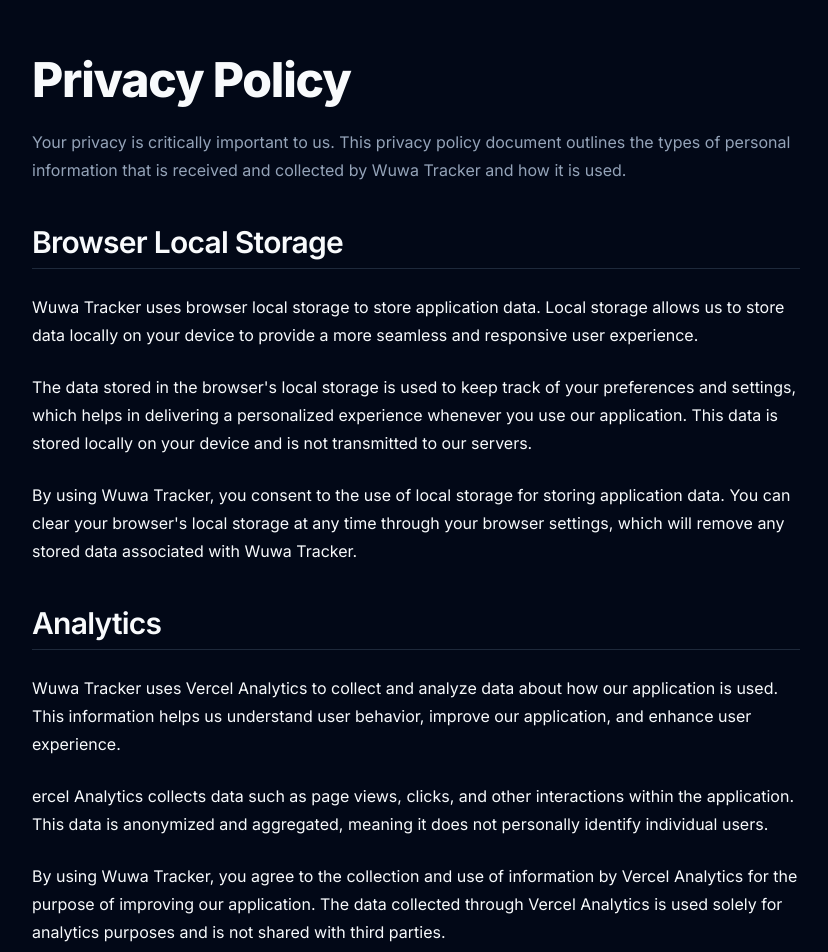
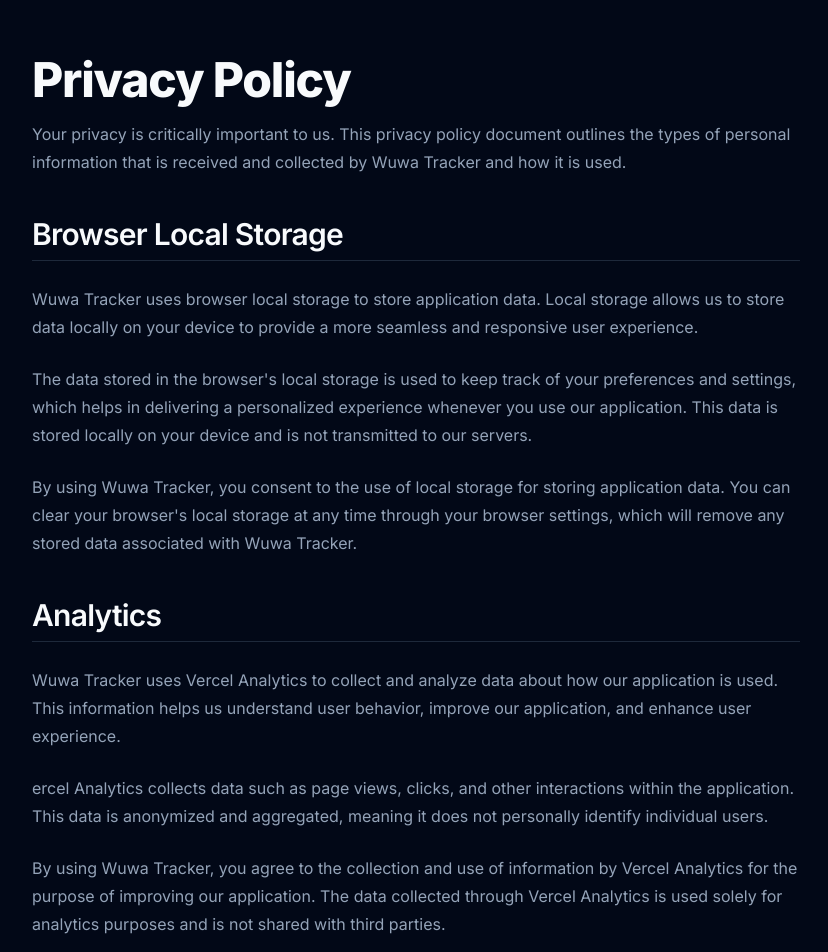
Before and after one commit to Luzefiru/wuwatracker, a Next.js app: page /privacy-policy in a window 1280 px wide. Shown: the part 80-1032 px from the top of the page, without its empty margins (224-1052 px from the left). Built offline with nearby package versions, Linux system fonts and the light colour scheme; what @shrutibalasa/tailwind-grid-auto-fit would draw is missing.

Commit message:
style: improve readability of text sections

```diff
--- a/src/app/import/page.tsx
+++ b/src/app/import/page.tsx
@@ -13,7 +13,7 @@ export default function Import() {
   };
 
   return (
-    <div className="flex flex-col h-full w-full gap-3">
+    <div className="flex flex-col h-full w-full gap-3 max-w-screen-lg justify-self-center">
       <div className="flex flex-col md:flex-row justify-between items-center gap-4 text-center sm:text-start">
         <div>
           <h2 className="scroll-m-20 text-2xl md:text-3xl font-semibold tracking-tight pb-2">
--- a/src/app/layout.tsx
+++ b/src/app/layout.tsx
@@ -32,7 +32,7 @@ export default function RootLayout({
           <div className="flex min-h-screen w-full flex-col bg-accent dark:bg-background">
             <Header />
             <main className="flex justify-center w-full h-full my-10">
-              <div className="w-full h-full px-3 sm:px-10 max-w-screen-desktop ">
+              <div className="w-full h-full px-3 sm:px-10 max-w-screen-desktop grid">
                 {children}
               </div>
             </main>
--- a/src/app/privacy-policy/page.tsx
+++ b/src/app/privacy-policy/page.tsx
@@ -14,7 +14,7 @@ export default function PrivacyPolicy() {
           <h1 className="scroll-m-20 text-4xl font-extrabold tracking-tight lg:text-5xl">
             Privacy Policy
           </h1>
-          <p className="leading-7 text-muted-foreground [&:not(:first-child)]:mt-6">
+          <p className="leading-7 dark:text-muted-foreground [&:not(:first-child)]:mt-4">
             Your privacy is critically important to us. This privacy policy
             document outlines the types of personal information that is received
             and collected by Wuwa Tracker and how it is used.
@@ -23,18 +23,18 @@ export default function PrivacyPolicy() {
         <h2 className="mt-10 scroll-m-20 border-b pb-2 text-3xl font-semibold tracking-tight transition-colors first:mt-0">
           Browser Local Storage
         </h2>
-        <p className="leading-7 [&:not(:first-child)]:mt-6">
+        <p className="leading-7 [&:not(:first-child)]:mt-6 dark:text-muted-foreground">
           Wuwa Tracker uses browser local storage to store application data.
           Local storage allows us to store data locally on your device to
           provide a more seamless and responsive user experience.
         </p>
-        <p className="leading-7 [&:not(:first-child)]:mt-6">
+        <p className="leading-7 [&:not(:first-child)]:mt-6 dark:text-muted-foreground">
           The data stored in the browser&apos;s local storage is used to keep
           track of your preferences and settings, which helps in delivering a
           personalized experience whenever you use our application. This data is
           stored locally on your device and is not transmitted to our servers.
         </p>
-        <p className="leading-7 [&:not(:first-child)]:mt-6">
+        <p className="leading-7 [&:not(:first-child)]:mt-6 dark:text-muted-foreground">
           By using Wuwa Tracker, you consent to the use of local storage for
           storing application data. You can clear your browser&apos;s local
           storage at any time through your browser settings, which will remove
@@ -43,17 +43,17 @@ export default function PrivacyPolicy() {
         <h2 className="mt-10 scroll-m-20 border-b pb-2 text-3xl font-semibold tracking-tight transition-colors first:mt-0">
           Analytics
         </h2>
-        <p className="leading-7 [&:not(:first-child)]:mt-6">
+        <p className="leading-7 [&:not(:first-child)]:mt-6 dark:text-muted-foreground">
           Wuwa Tracker uses Vercel Analytics to collect and analyze data about
           how our application is used. This information helps us understand user
           behavior, improve our application, and enhance user experience.
         </p>
-        <p className="leading-7 [&:not(:first-child)]:mt-6">
+        <p className="leading-7 [&:not(:first-child)]:mt-6 dark:text-muted-foreground">
           ercel Analytics collects data such as page views, clicks, and other
           interactions within the application. This data is anonymized and
           aggregated, meaning it does not personally identify individual users.
         </p>
-        <p className="leading-7 [&:not(:first-child)]:mt-6">
+        <p className="leading-7 [&:not(:first-child)]:mt-6 dark:text-muted-foreground">
           By using Wuwa Tracker, you agree to the collection and use of
           information by Vercel Analytics for the purpose of improving our
           application. The data collected through Vercel Analytics is used
@@ -62,7 +62,7 @@ export default function PrivacyPolicy() {
         <h2 className="mt-10 scroll-m-20 border-b pb-2 text-3xl font-semibold tracking-tight transition-colors first:mt-0">
           Changes to This Privacy Policy
         </h2>
-        <p className="leading-7 [&:not(:first-child)]:mt-6">
+        <p className="leading-7 [&:not(:first-child)]:mt-6 dark:text-muted-foreground">
           We may update our Privacy Policy from time to time. You are advised to
           review this Privacy Policy periodically for any changes. Changes to
           this Privacy Policy are effective when they are posted on this page.
--- a/src/components/convenes/import-tutorial.tsx
+++ b/src/components/convenes/import-tutorial.tsx
@@ -130,7 +130,7 @@ export function ImportTutorial({ handleBack }: Props) {
               <p className="text-sm">4</p>
             </span>
             <h3 className="mb-4 text-lg font-semibold text-foreground">
-              Press the Import History Button on this Website
+              Press the &ldquo;Import History&rdquo; Button on this Website
             </h3>
           </li>
         </ol>
```
